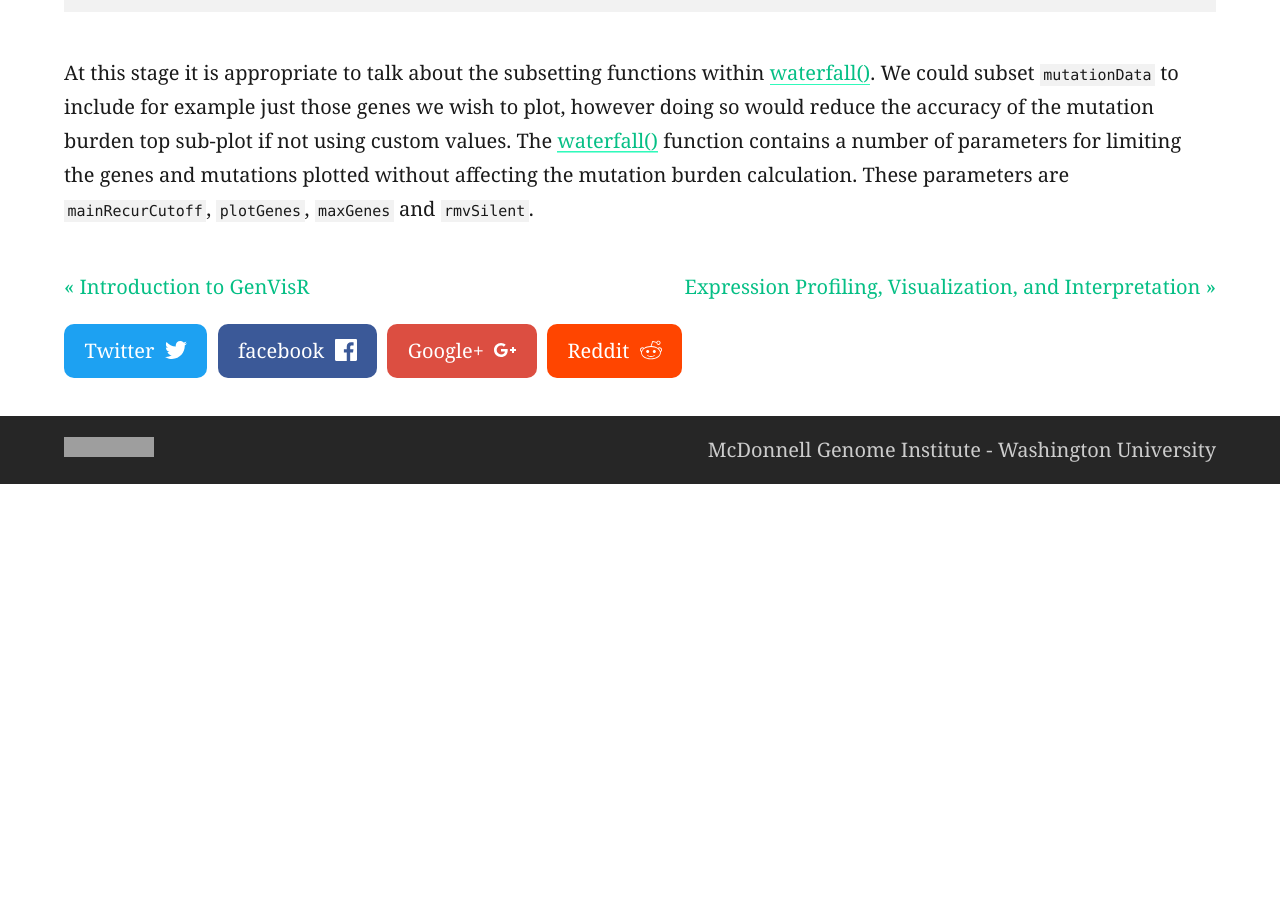
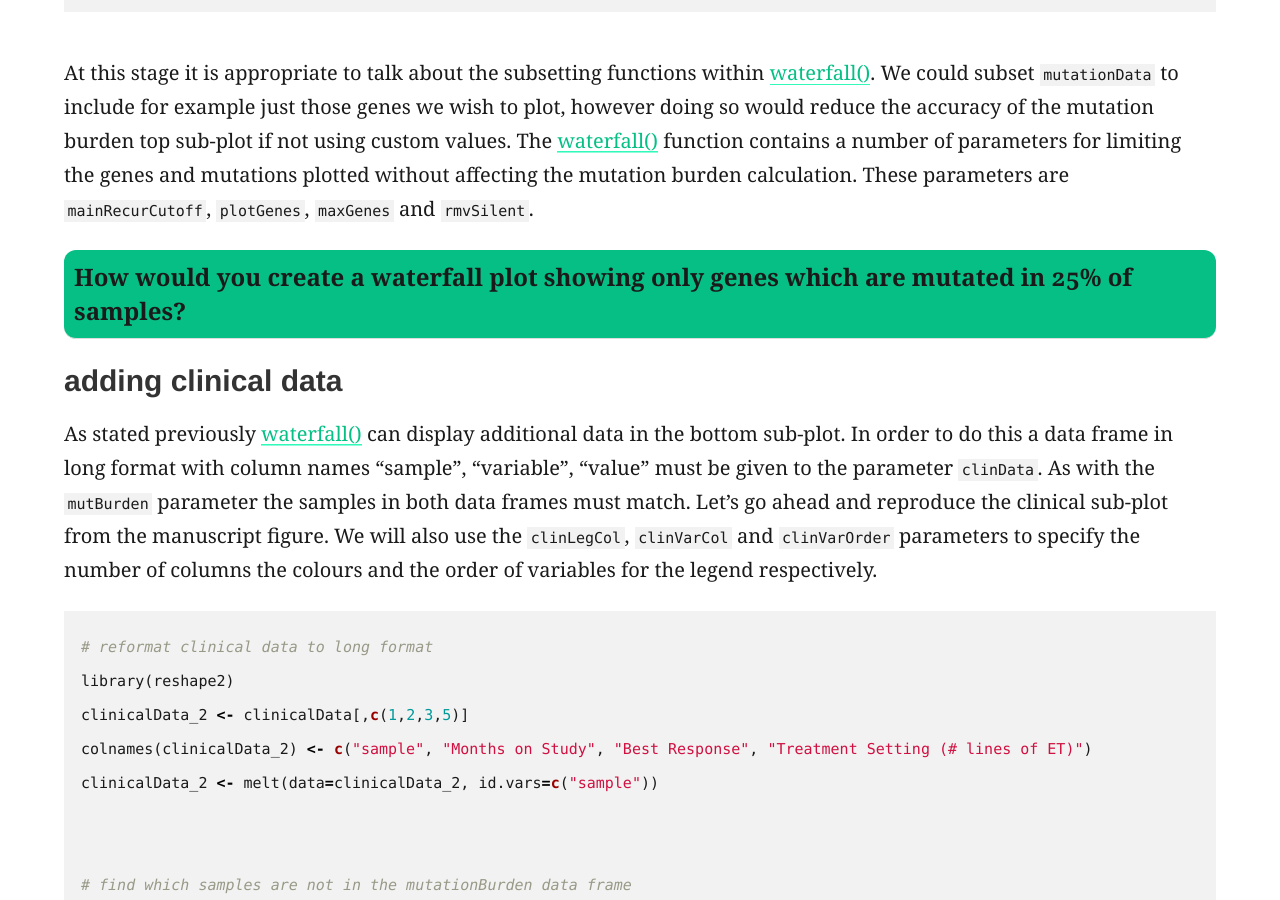
Before and after one commit to griffithlab/genviz.org, a Jekyll site: the page built from _posts/0003-02-01-waterfall_GenVisR.md, in a window 1280 px wide and 900 px high, scrolled down 6573 px. Built offline with Jekyll 4.4.1, drawn with Linux system fonts in a browser that asks for light colours; nearby versions of some CDN libraries; before the commit the page ends 7057 px from its top, so only the background shows below that; some of the changed text lies outside the part shown; grey boxes are pictures that could not be loaded.

Commit message:
added clinical section to waterfall

````diff
--- a/_posts/0003-02-01-waterfall_GenVisR.md
+++ b/_posts/0003-02-01-waterfall_GenVisR.md
@@ -103,3 +103,27 @@ waterfall(mutationData, fileType = "Custom", variant_class_order=mutationHierarc
 ```
 
 At this stage it is appropriate to talk about the subsetting functions within [waterfall()](https://www.rdocumentation.org/packages/GenVisR/versions/1.0.4/topics/waterfall). We could subset `mutationData` to include for example just those genes we wish to plot, however doing so would reduce the accuracy of the mutation burden top sub-plot if not using custom values. The [waterfall()](https://www.rdocumentation.org/packages/GenVisR/versions/1.0.4/topics/waterfall) function contains a number of parameters for limiting the genes and mutations plotted without affecting the mutation burden calculation. These parameters are `mainRecurCutoff`, `plotGenes`, `maxGenes` and `rmvSilent`.
+
+{% include question.html question="How would you create a waterfall plot showing only genes which are mutated in 25% of samples?" answer="set the mainRecurCutoff parameter to .25"%}
+
+### adding clinical data
+As stated previously [waterfall()](https://www.rdocumentation.org/packages/GenVisR/versions/1.0.4/topics/waterfall) can display additional data in the bottom sub-plot. In order to do this a data frame in long format with column names "sample", "variable", "value" must be given to the parameter `clinData`. As with the `mutBurden` parameter the samples in both data frames must match. Let's go ahead and reproduce the clinical sub-plot from the manuscript figure. We will also use the `clinLegCol`, `clinVarCol` and `clinVarOrder` parameters to specify the number of columns the colours and the order of variables for the legend respectively.
+
+```R
+# reformat clinical data to long format
+library(reshape2)
+clinicalData_2 <- clinicalData[,c(1,2,3,5)]
+colnames(clinicalData_2) <- c("sample", "Months on Study", "Best Response", "Treatment Setting (# lines of ET)")
+clinicalData_2 <- melt(data=clinicalData_2, id.vars=c("sample"))
+
+
+# find which samples are not in the mutationBurden data frame
+sampleVec <- unique(mutationData$sample)
+sampleVec[!sampleVec %in% clinicalData$sample]
+
+# fix mutationBurden to match mutationData
+clinicalData_2$sample <- gsub("^WU(0)+", "", clinicalData_2$sample)
+
+# create the waterfall plot
+waterfall(mutationData, fileType = "Custom", variant_class_order=mutationHierarchy, mainPalette=mutationColours, mutBurden=mutationBurden, clinData=clinicalData, clinLegCol=3, clinVarCol=c('0-6'='#ccbadc', '6.1-12'='#9975b9', '12.1+'='#663096', 'Partial Response'='#c2ed67', 'Progressive Disease'='#E63A27', 'Stable Disease'='#e69127', '1'='#90ddee', '2'='#649aa6', '3+'='#486e77'), clinVarOrder=c('1', '2', '3+', 'Partial Response', 'Stable Disease', 'Progressive Disease', '0-6', '6.1-12', '12.1+'))
+```
````
